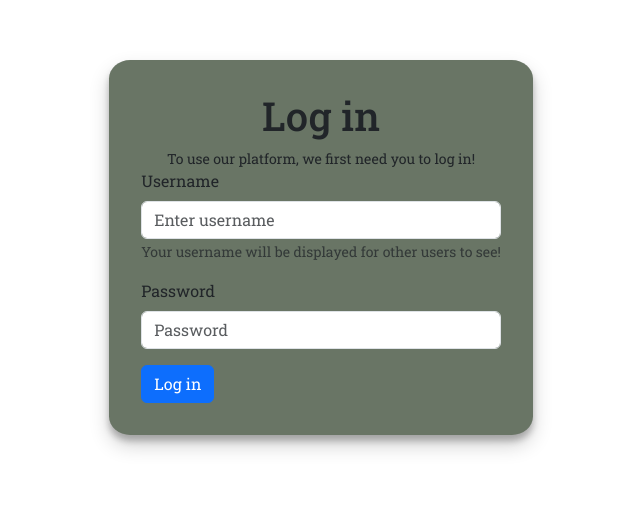
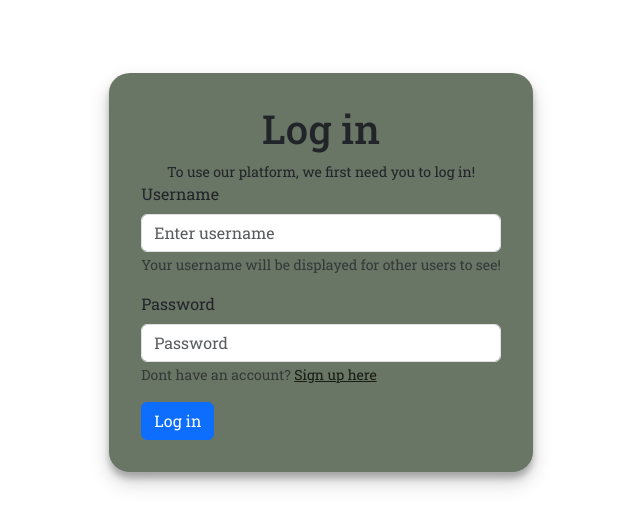
Before and after one commit to baldx/social-media-clone, a React (Vite) app in the folder client/: page / in a window 1280 px wide. Shown: the part 153-680 px from the top of the page, without its empty margins (319-959 px from the left). Built offline with nearby package versions, Linux system fonts and the light colour scheme; a web font is replaced by a local one.

Commit message:
add frontend api call

```diff
--- a/client/src/components/Login.jsx
+++ b/client/src/components/Login.jsx
@@ -1,18 +1,55 @@
 import Button from 'react-bootstrap/Button';
 import Form from 'react-bootstrap/Form';
 import './Login.css';
+import { useState, useEffect } from 'react';
+import { Link, useNavigate } from 'react-router-dom';
+import axios from 'axios';
 
 function LogIn() { //component for the form input from bootstrap
+    const [username, setUserName] = useState("");//create variables with use state
+    const [password, setPassword] = useState("");
+    const [message, setMessage] = useState("");
+    const navigate = useNavigate(); //used for redirecting user
+
+    useEffect(() => { //redirects user when page started if user has already visited the page. //? same code for when doing log in page
+        const user = localStorage.getItem("user"); //creates a variable in localstorage
+        if (user) navigate("/feed"); //navigates if user returns
+      },[navigate]);
+
+    const handleSubmit = async (e) => {
+        e.preventDefault(); //prevents default  re loading of page
+        try {
+          const response = await axios.post('http://localhost:5000/login', { username, password }); //method sends HTTP post request to /signup endpoint to backend and sends the data username and password
+          setMessage(response.data.message); //shows the user success message
+          console.log(response);
+
+          if (response.status === 201) {
+            setTimeout(() => navigate('/feed'), 5000); //route user after 5 seconds to main page
+            localStorage.setItem("user", JSON.stringify({ username })); //store user information in local storage
+          }
+
+        } catch (error) { //error handling
+            console.log(error);
+
+          if (error.response) {
+            setMessage(error.response.data.message);
+          } else {
+            setMessage("Error logging in")
+          }
+
+        }
+      };
 
     return (
         <div className="log-in-form">
+            <div className='status-message'>{message}</div>
             <div className="log-in-container">
                 <h1>Log in</h1>
                 <small>To use our platform, we first need you to log in!</small>
-                    <Form>
+                    <Form onSubmit={handleSubmit}>
                 <Form.Group className="mb-3" >
                     <Form.Label>Username</Form.Label>
-                    <Form.Control type="text" placeholder="Enter username" />
+                    <Form.Control type="text" placeholder="Enter username" onChange={(e) => setUserName(e.target.value)} required minLength={3} maxLength={15} />
                     <Form.Text className="text-muted">
                     Your username will be displayed for other users to see!
                     </Form.Text>
@@ -20,9 +57,11 @@ function LogIn() { //component for the form input from bootstrap
 
                 <Form.Group className="mb-3" controlId="formBasicPassword">
                     <Form.Label>Password</Form.Label>
-                    <Form.Control type="password" placeholder="Password" />
+                    <Form.Control type="password" placeholder="Password" onChange={(e) => setPassword(e.target.value)} required minLength={8} maxLength={30}/>
+                    <Form.Text>Dont have an account? <Link to={"/signup"}>Sign up here</Link></Form.Text>
                 </Form.Group>
-                <Button variant="primary" type="submit" onClick={e => {e.preventDefault()}}>
+
+                <Button variant="primary" type="submit">
                     Log in
                 </Button>
                 </Form>
```
